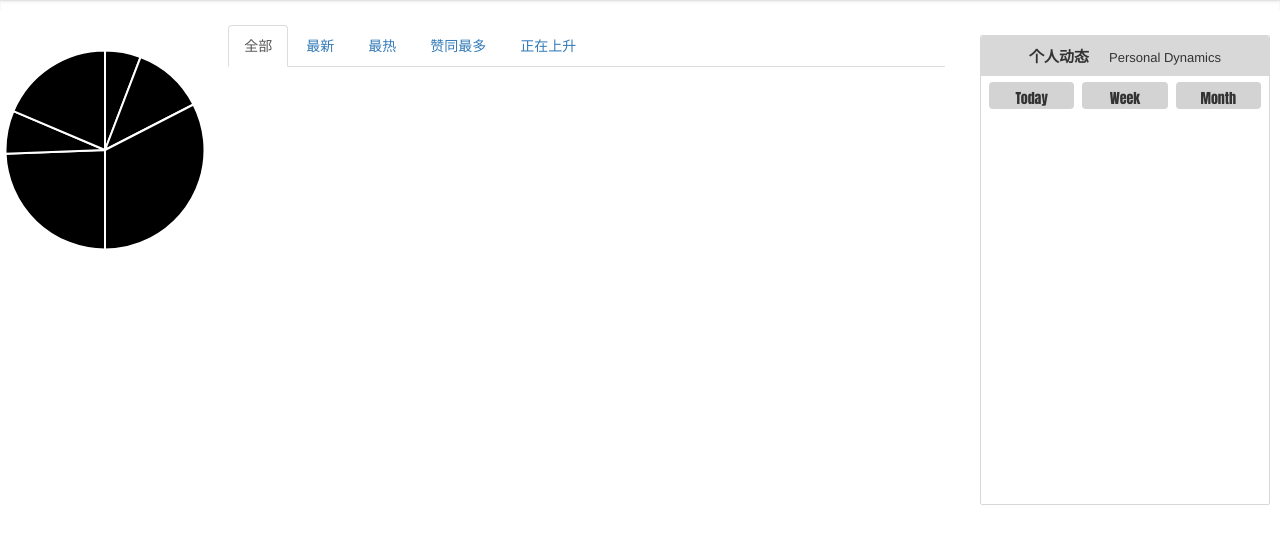
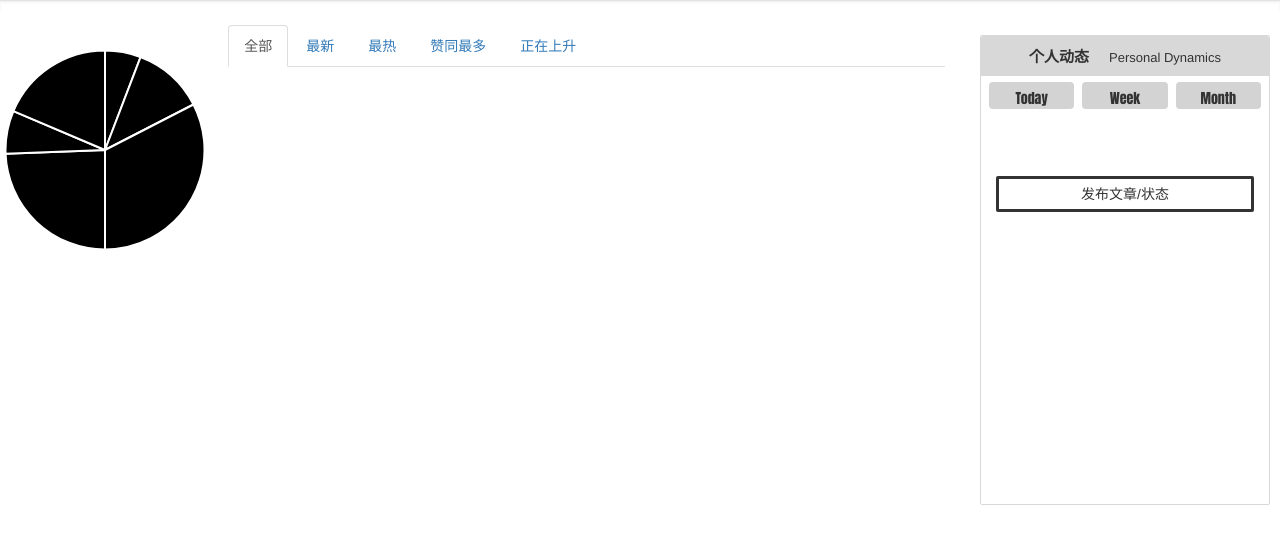
Before and after one commit to JunLeeTerry/omret, a Django app: template omret/1/omret/templates/omretnews/index.html in a window 1280 px wide. Shown: the part 50-594 px from the top of the page. Run offline with Django 3.2, Linux system fonts and the light colour scheme; the template is opened without the code that fills it, so the values that code supplies are empty; some libraries are stand-ins or nearby versions.

Commit message:
20160101

```diff
--- a/omret/1/omret/omretnews/tests.py
+++ b/omret/1/omret/omretnews/tests.py
@@ -8,7 +8,7 @@ Replace this with more appropriate tests for your application.
 from django.test import TestCase
 
 
-class SimpleTest(TestCase):
+class OmretNewsTest(TestCase):
     def test_basic_addition(self):
         """
         Tests that 1 + 1 always equals 2.
--- a/omret/1/omret/omretnews/views.py
+++ b/omret/1/omret/omretnews/views.py
@@ -14,10 +14,8 @@ def index(req):
 
     ##-------if no session or cannot find user by session,turn to login page----
     user = getUserFromSession(req)
-
     ##-------get all topics from sql--------
     topics = Topic.objects.all()
-
     ##------get all omretnews from sql------
     news = OmretNews.objects.all()
 
--- a/omret/1/omret/static/css/omretnews/index.css
+++ b/omret/1/omret/static/css/omretnews/index.css
@@ -118,3 +118,13 @@
     padding-top:7px;
     border-radius:4px;
 }
+
+#poststatus{
+    border-radius:2px;
+    text-align:center;
+    border:solid;
+    margin-left:15px;
+    margin-right:15px;
+    padding-top:5px;
+    padding-bottom:5px;
+}
--- a/omret/1/omret/templates/omretnews/index.html
+++ b/omret/1/omret/templates/omretnews/index.html
@@ -95,6 +95,11 @@ Index
 		</div>
 		<div id="articalchart">
 		</div>
+
+		<!-- click turn to post status page -->
+		<div id="poststatus">
+		    发布文章/状态
+		</div>
 	    </div>
 	</div>
     </div>
```
